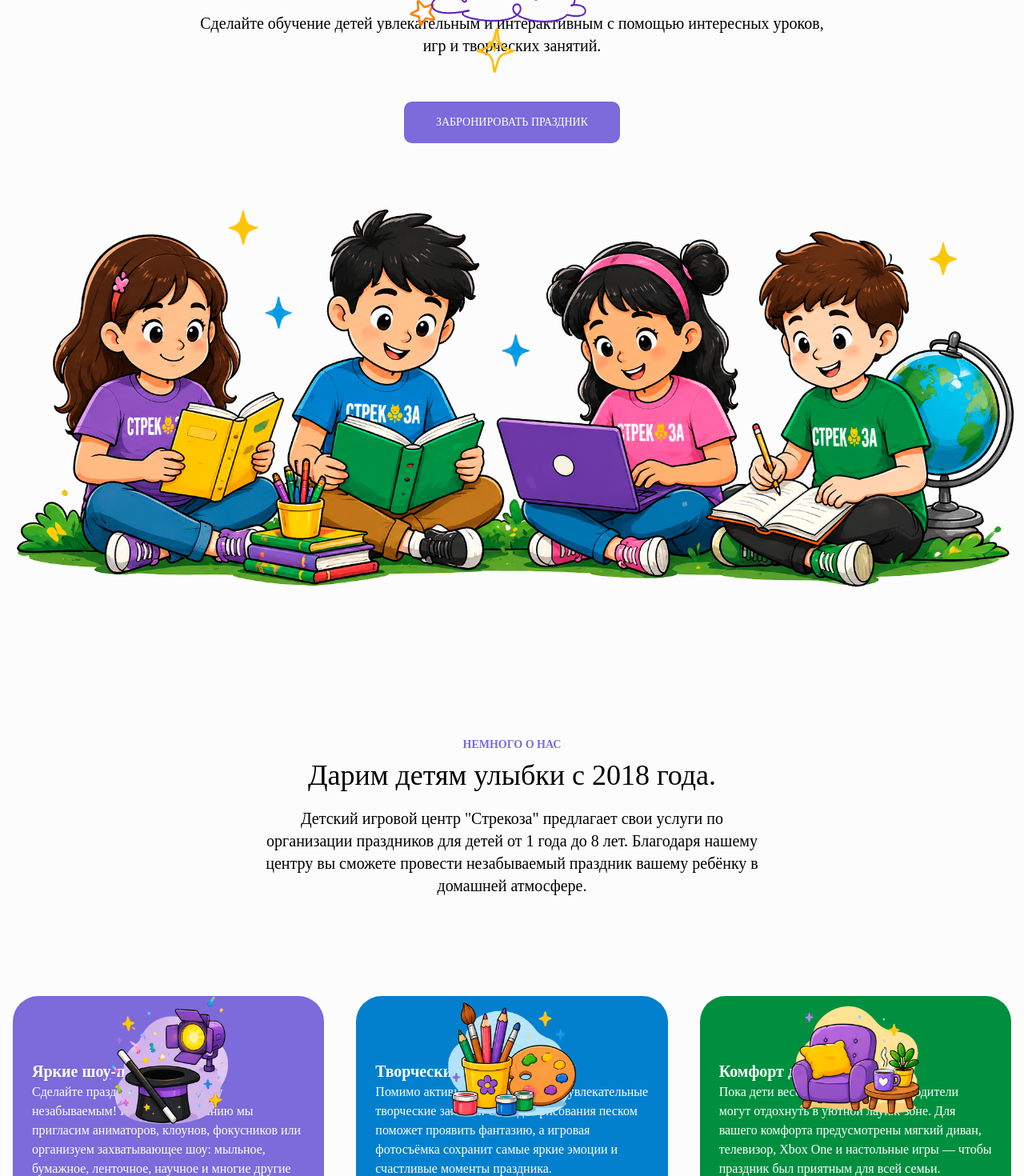
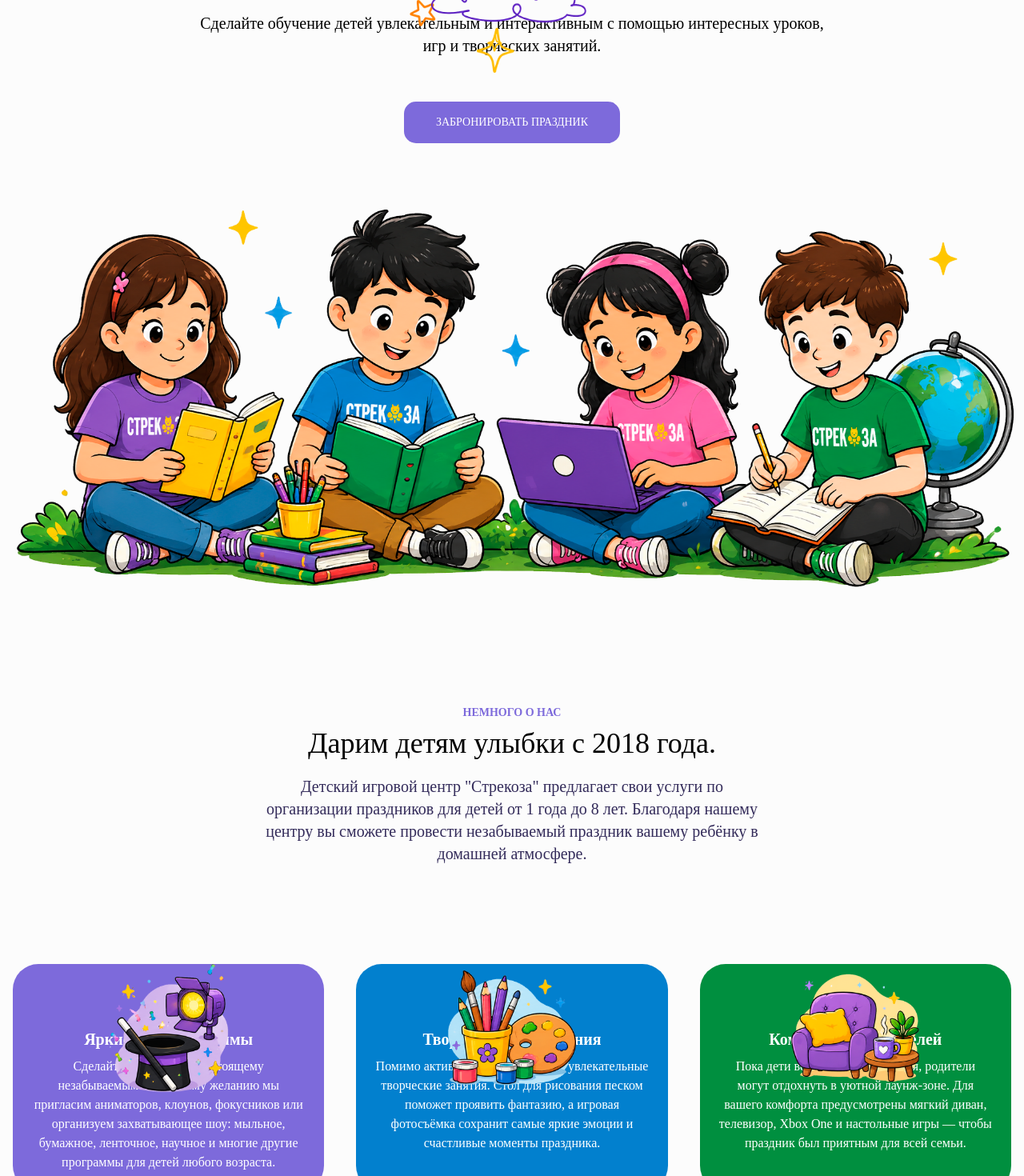
Before and after one commit to developer-samara-web/strekoza94.ru, a Next.js app: page / in a window 1280 px wide. Shown: the part 360-1830 px from the top of the page at 80% size. Built offline with nearby package versions, Linux system fonts and the light colour scheme; a web font is replaced by a local one.

Commit message:
update: Added a block for trial visits and design corrections

```diff
--- a/app/page.js
+++ b/app/page.js
@@ -4,6 +4,7 @@ import About from "@/components/About/About";
 import Events from "@/components/Events/Events";
 import Pricing from "@/components/Pricing/Pricing";
 import Gallery from "@/components/Gallery/Gallery";
+import Trial from "@/components/Trial/Trial";
 import Questions from "@/components/Questions/Questions";
 import Contact from "@/components/Contact/Contact";
 import Footer from "@/components/Footer/Footer";
@@ -20,8 +21,9 @@ const Home = () => {
 			<Hero />
 			<About />
 			<Events />
+			<Trial />
+			<Gallery />
 			<Pricing />
-			<Gallery />
 			<Questions />
 			<Contact />
 			<Footer />
--- a/components/About/About.css
+++ b/components/About/About.css
@@ -1,15 +1,15 @@
 @reference "../../app/globals.css";
 
 .about{
-	@apply flex flex-col justify-center items-center gap-5 px-4 py-20;
+	@apply flex flex-col justify-center items-center gap-5 px-4 py-10;
 }
 
 .about__description{
-	@apply container w-full flex items-center justify-center text-center sm:text-lg lg:text-xl xl:max-w-[50%] pb-26;
+	@apply container w-full flex items-center justify-center text-center sm:text-lg lg:text-xl xl:max-w-[50%] text-[#332b5a];
 }
 
 .about-list{
-	@apply grid grid-cols-1 sm:grid-cols-2 lg:grid-cols-3 container gap-26 lg:gap-10;
+	@apply grid grid-cols-1 sm:grid-cols-2 lg:grid-cols-3 container gap-26 lg:gap-10 pt-26;
 }
 
 .about__item{
@@ -25,9 +25,9 @@
 }
 
 .about-item__title{
-	@apply font-bold text-xl;
+	@apply font-bold text-xl text-center;
 }
 
 .about-item__content{
-	@apply p-6 pt-20;
+	@apply flex flex-col gap-2 p-6 pt-20 text-center;
 }
--- a/components/Events/Events.css
+++ b/components/Events/Events.css
@@ -1,7 +1,7 @@
 @reference "../../app/globals.css";
 
 .events{
-	@apply flex flex-col justify-center items-center gap-5 px-4 py-20;
+	@apply flex flex-col justify-center items-center gap-5 px-4 py-10;
 }
 
 .events-item{
--- a/components/Header/Header.js
+++ b/components/Header/Header.js
@@ -54,7 +54,7 @@ const Header = () => {
 					<NavbarMobile navbar={navbar} />
 					<Navbar navbar={navbar} />
 					<div className="header__content">
-						<Button type="link" className="button button-sm" url={contacts.buttonPhone} text="Позвонить" />
+						<Button type="link" className="button button-sm button-primary" url={contacts.buttonPhone} text="Позвонить" />
 					</div>
 				</div>
 			</div>
--- a/components/Hero/Hero.js
+++ b/components/Hero/Hero.js
@@ -10,7 +10,7 @@ const Hero = () => {
 			<div className="hero__inner">
 				<div className="hero__title">Учитесь и развивайтесь -<br></br> каждый день!</div>
 				<div className="hero__description">Сделайте обучение детей увлекательным и интерактивным с помощью интересных уроков,<br></br>игр и творческих занятий.</div>
-				<Button type="link" className="button button-md" url="#" text="Забронировать праздник" />
+				<Button type="link" className="button button-md button-primary" url="#" text="Забронировать праздник" />
 			</div>
 			<Image className="hero__image" src="/images/hero/hero.png" width="1400" height="500" alt="hero" />
 		</Section>
--- /dev/null
+++ b/components/Trial/Trial.css
@@ -0,0 +1,45 @@
+@reference "../../app/globals.css";
+
+.trial{
+	@apply px-4 py-10;
+}
+
+.trial__row{
+	@apply grid grid-cols-1 lg:grid-cols-2 justify-center text-center lg:text-left items-center gap-5 container;
+}
+
+.trial__image{
+	@apply w-full;
+}
+
+.trial__inner{
+	@apply flex flex-col items-center lg:items-start gap-2;
+}
+
+.trial__text{
+	@apply flex flex-col gap-2;
+}
+
+.trial__title{
+	@apply text-4xl font-medium;
+}
+
+.trial__description{
+	@apply text-xl;
+}
+
+.trial__list{
+	@apply flex flex-col gap-2 py-5;
+}
+
+.trial-list__item{
+	@apply flex text-lg items-center gap-2;
+}
+
+.trial-list__icon{
+	@apply size-6 text-[#008f3f];
+}
+
+.trial_actions{
+	@apply flex flex-col lg:flex-row gap-5 pt-10;
+}
--- /dev/null
+++ b/components/Trial/Trial.js
@@ -0,0 +1,66 @@
+import "./Trial.css";
+
+import Image from "next/image";
+import Button from "@/ui/Button/Button";
+import TrialList from "@/components/Trial/TrialList";
+
+const Trial = () => {
+
+	const { title, description } = {
+		title: "Первый день — бесплатно!",
+		description: "Подарите ребёнку возможность познакомиться с нашим центром без оплаты. Игры, новые впечатления и уютная атмосфера ждут вас!"
+	}
+
+	const list = [
+		{
+			title: "Бесплатное пробное посещение"
+		},
+		{
+			title: "Без обязательств и скрытых условий"
+		},
+		{
+			title: "Без обязательств и скрытых условий"
+		},
+		{
+			title: "Комфорт для детей и родителей"
+		},
+		{
+			title: "Весёлые игры и новые знакомства"
+		}
+	]
+
+	const actions = [
+		{
+			title: "Записаться бесплатно",
+			className: "button button-md button-primary",
+			url: "#"
+		},
+		{
+			title: "Продолжить знакомство",
+			className: "button button-md button-secondary",
+			url: "#"
+		}
+	]
+
+	return (
+		<section className="trial">
+			<div className="trial__row">
+				<Image className="trial__image" src="/images/trial/trial-section.png" width={600} height={500} alt="" />
+				<div className="trial__inner">
+					<div className="trial__text">
+						<div className="trial__title">{title}</div>
+						<div className="trial__description">{description}</div>
+					</div>
+					<TrialList list={list} />
+					<div className="trial_actions">
+						{actions && actions.map(({ title, className, url }, id) => (
+							<Button key={id} type="link" className={className} url={url} text={title} />
+						))}
+					</div>
+				</div>
+			</div>
+		</section>
+	);
+}
+
+export default Trial;
--- /dev/null
+++ b/components/Trial/TrialItem.js
@@ -0,0 +1,12 @@
+import { CheckBadgeIcon } from '@heroicons/react/24/solid';
+
+const TrialItem = ({ title }) => {
+	return (
+		<li className="trial-list__item">
+			<CheckBadgeIcon className="trial-list__icon" />
+			<span className="pb-px">{title}</span>
+		</li>
+	);
+}
+
+export default TrialItem;
--- /dev/null
+++ b/components/Trial/TrialList.js
@@ -0,0 +1,13 @@
+import TrialItem from "@/components/Trial/TrialItem";
+
+const TrialList = ({ list }) => {
+	return (
+		<ul className="trial__list">
+			{list && list.map(({ title }, id) => (
+				<TrialItem key={id} title={title} />
+			))}
+		</ul>
+	);
+}
+
+export default TrialList;
--- a/components/ui/Button/Button.css
+++ b/components/ui/Button/Button.css
@@ -1,13 +1,21 @@
 @reference "../../../app/globals.css";
 
 .button{
-	@apply bg-[#7d6adb] hover:bg-[#6e5cc9] rounded-[10px] text-white uppercase font-medium cursor-pointer;
+	@apply uppercase font-medium cursor-pointer;
 }
 
 .button-sm {
-	@apply py-2 px-6 text-xs;
+	@apply py-2 px-6 text-xs rounded-[10px];
 }
 
 .button-md {
-	@apply py-4 px-10 text-sm;
+	@apply py-4 px-10 text-sm rounded-[15px];
 }
+
+.button-primary{
+	@apply bg-[#7d6adb] text-white hover:bg-[#6e5cc9];
+}
+
+.button-secondary{
+	@apply bg-[#7d6adb0d] text-[#7d6adb] hover:bg-[#7d6adb26];
+}
--- a/components/ui/Navbar/Navbar.css
+++ b/components/ui/Navbar/Navbar.css
@@ -5,7 +5,7 @@
 }
 
 .navbar__item{
-	@apply uppercase text-xs font-semibold text-[#00000085] py-4 mt-px hover:text-[#7d6adb] hover:border-b hover:border-[#7d6adb];
+	@apply uppercase text-xs font-semibold text-[#0000009c] py-4 mt-px hover:text-[#7d6adb] hover:border-b hover:border-[#7d6adb] hover:mb-[-1px];
 }
 
 .navbar-mobile{
```
Also changed, not shown: public/images/trial/trial-section.png (added).
